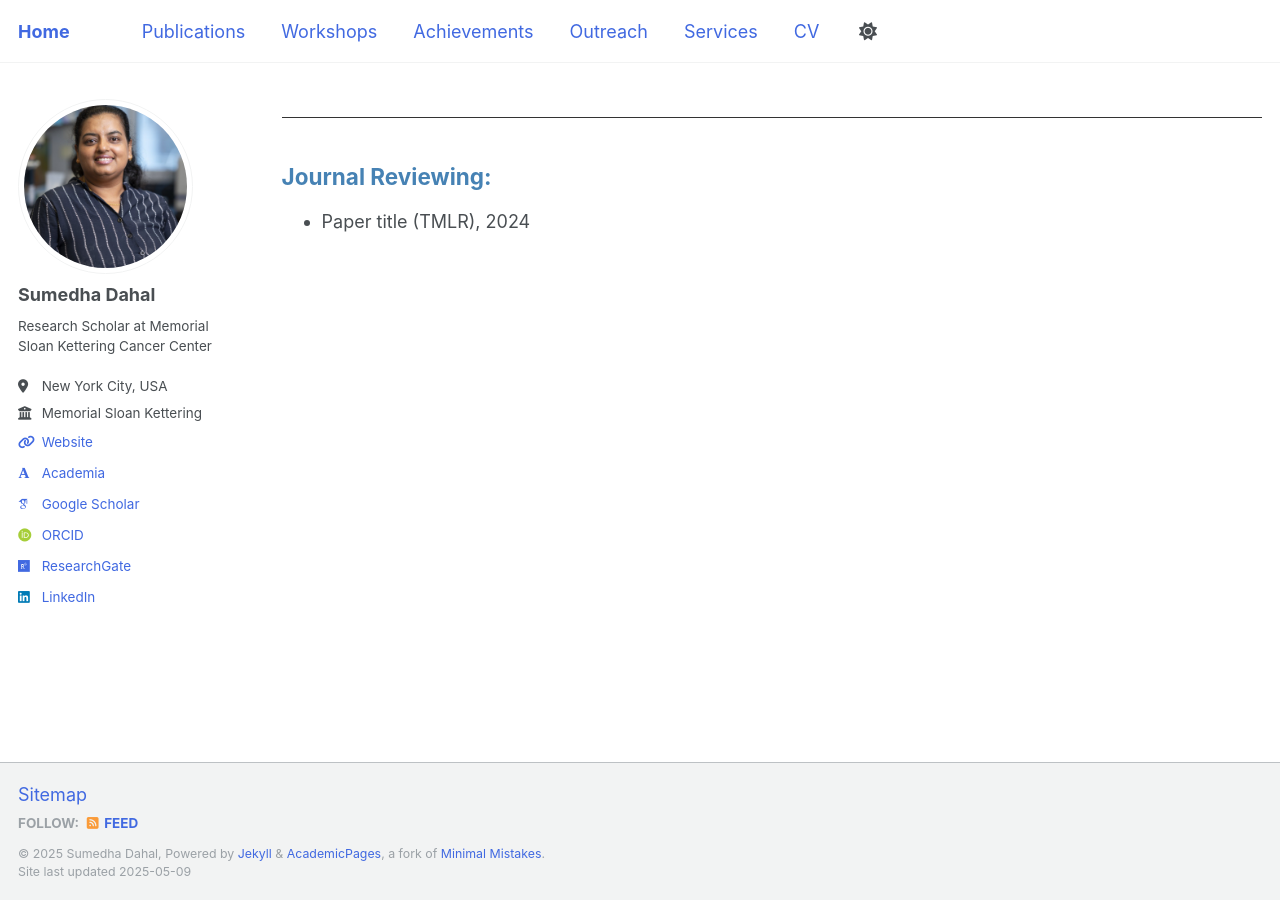
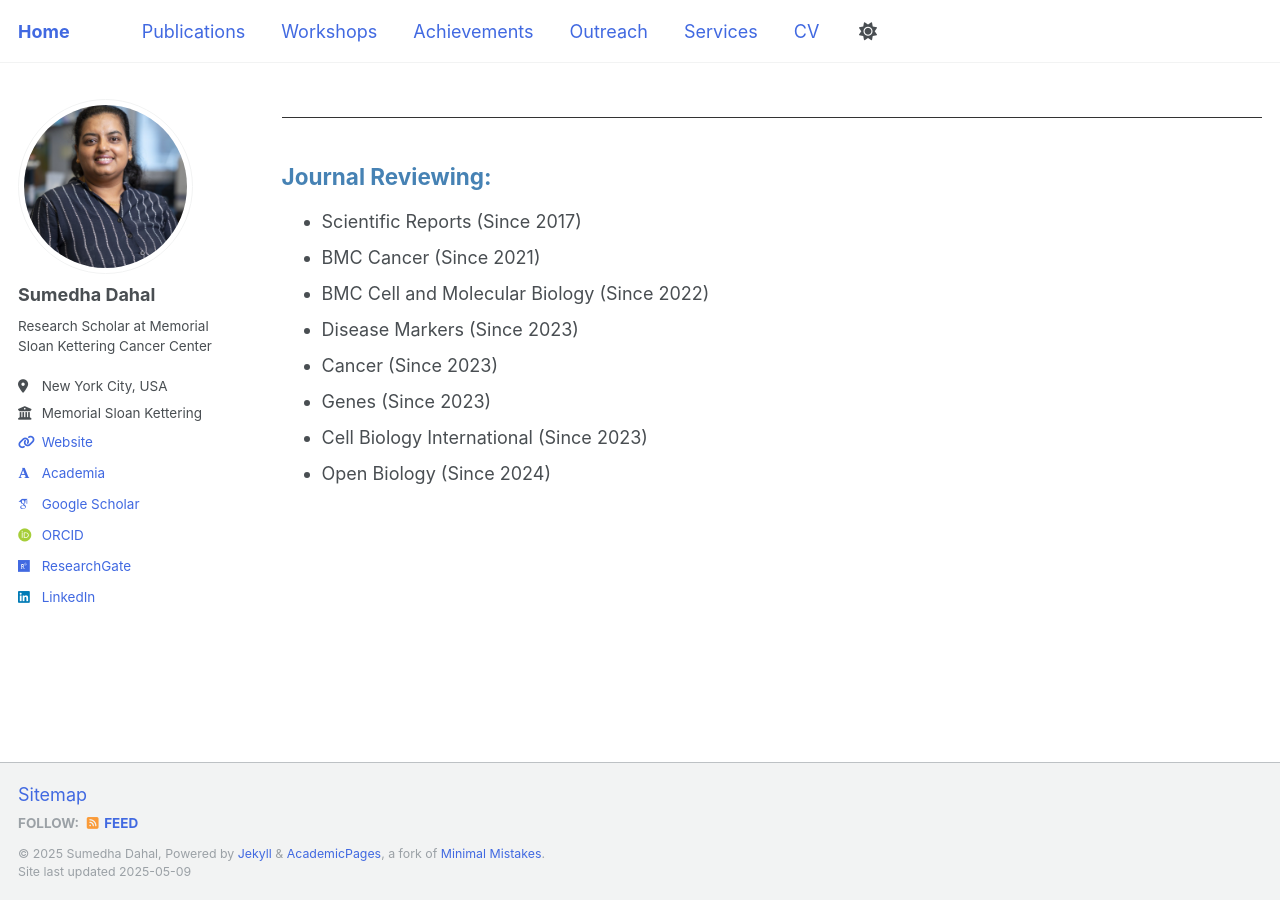
Before and after one commit to Sumu54/Sumu54.github.io, a Jekyll site: the page built from _pages/services.md, in a window 1280 px wide. Built offline with Jekyll 4.4.1, drawn with Linux system fonts in a browser that asks for light colours; some web fonts are replaced.

Commit message:
Update services.md

```diff
--- a/_pages/services.md
+++ b/_pages/services.md
@@ -40,9 +40,16 @@ a:active {
 <h2 style="color:SteelBlue;" vspace="0px;">Journal Reviewing:</h2>
 
 <ul style="margin:1;padding:1">
-  <li> Paper title (TMLR), 2024</li>
+  <li>Scientific Reports (Since 2017)</li>
+  <li>BMC Cancer (Since 2021)</li>
+  <li>BMC Cell and Molecular Biology (Since 2022)</li>
+  <li>Disease Markers (Since 2023)</li>
+  <li>Cancer (Since 2023)</li>
+  <li>Genes (Since 2023)</li>
+  <li>Cell Biology International (Since 2023)</li>
+  <li>Open Biology (Since 2024)</li>
+</ul>
 
-</ul>
 
 
 </body>
```
